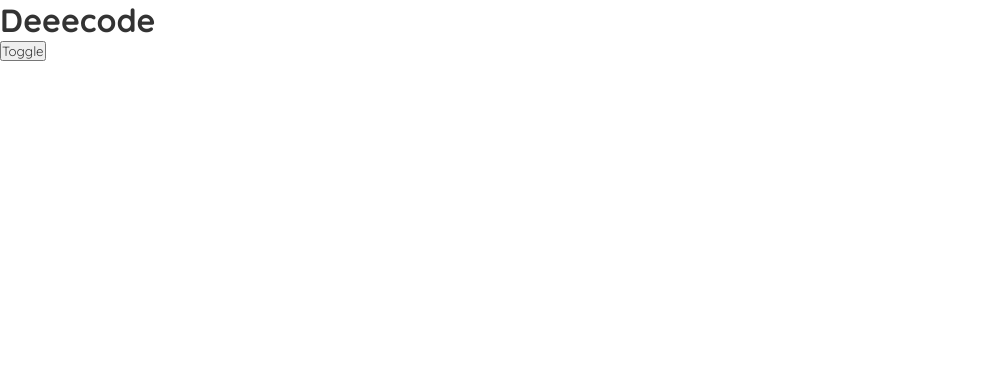
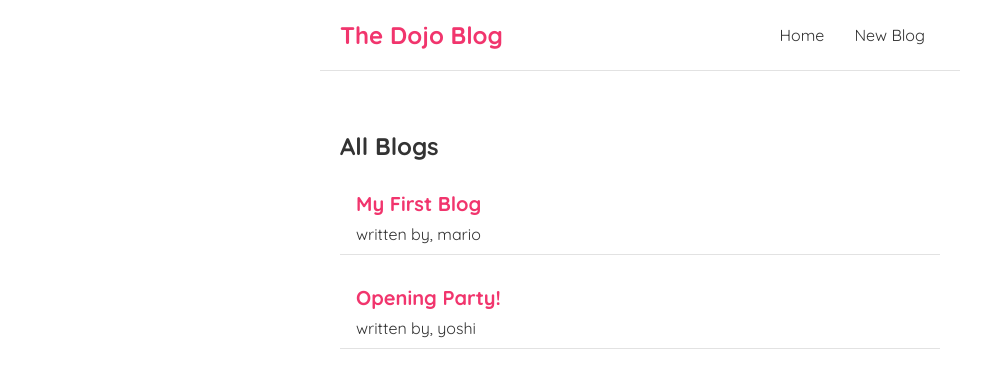
Before and after one commit to chinthakaSenarathna/react_, a React (Vite) app in the folder start_/dojo-blog/: page / in a window 1280 px wide. Shown: the top 388 px of the page, without its empty margins (0-1003 px from the left). Built offline with nearby package versions, Linux system fonts and the light colour scheme; data requests are answered from the project's data file.

Commit message:
useEffect cleanup function -> AbortController

```diff
--- a/start_/dojo-blog/src/App.jsx
+++ b/start_/dojo-blog/src/App.jsx
@@ -1,33 +1,25 @@
-import { useState, useEffect } from 'react';
+// import './App.css';
 
-const App = () => {
-  const [show, setShow] = useState(false);
+import { BrowserRouter as Router, Route, Routes } from 'react-router-dom';
+
+import NavBar from './components/Navbar';
+import Home from './components/Home';
+import TextInputWithFocusButton from './components/TextInputWithFocusButton';
+import Create from './components/Create';
+
+function App() {
 
   return (
-    <div>
-      <h1>Deeecode</h1>
-      <button onClick={() => setShow(!show)}>Toggle</button>
-      { show && <Child /> }
-    </div>
+    <Router>
+      <NavBar />
+      <div className='content'>
+        <Routes>
+          <Route path='/' element={<Home />} />
+          <Route path='/create' element={<Create />} />
+        </Routes>
+      </div>
+    </Router>
   )
 }
 
-const Child = () => {
-  useEffect(() => {
-    let i = 0;
-    const getInterval = setInterval(() => {
-      console.log('hello - '+i);
-      i++;
-    },1000);
-
-    return () => {
-      clearInterval(getInterval);
-      console.log('hey, stop...');
-    }
-
-  },[])
-
-  return <h2>Child</h2>
-}
-
 export default App
--- a/start_/dojo-blog/src/hook/useFetch.js
+++ b/start_/dojo-blog/src/hook/useFetch.js
@@ -5,9 +5,13 @@ const useFetch = (url) => {
     const [loading, setLoading] = useState(true);
     const [error, setError] = useState(null);
 
+    // useEffect with dependency array...
+    useEffect(() => {
+        const controller = new AbortController();
+
         const getBlogs = async() => {
             try {
-            const res = await fetch(url);
+                const res = await fetch(url,{ signal: controller.signal } );
                 // console.log(res);
                 if(!res.ok){
                     throw Error("could not fetch the data from that resource");
@@ -17,16 +21,25 @@ const useFetch = (url) => {
                 setLoading(false);
                 setError(null);
             } catch(err){
+                if(err.name === 'AbortError'){
+                    console.log('fetch aborted');
+                }
+                else {
                     setLoading(false);
                     setError(err.message);
                 }
+            }
         };
 
-    // useEffect with dependency array...
-    useEffect(() => {
         setTimeout(() => {
             getBlogs();
         },1000);
+
+        return () => {
+            controller.abort();
+            console.log("hey, stop...");
+        }
+
     },[]);
 
     // return Object...
```
Lines whose indentation alone changed are shown as unchanged.
